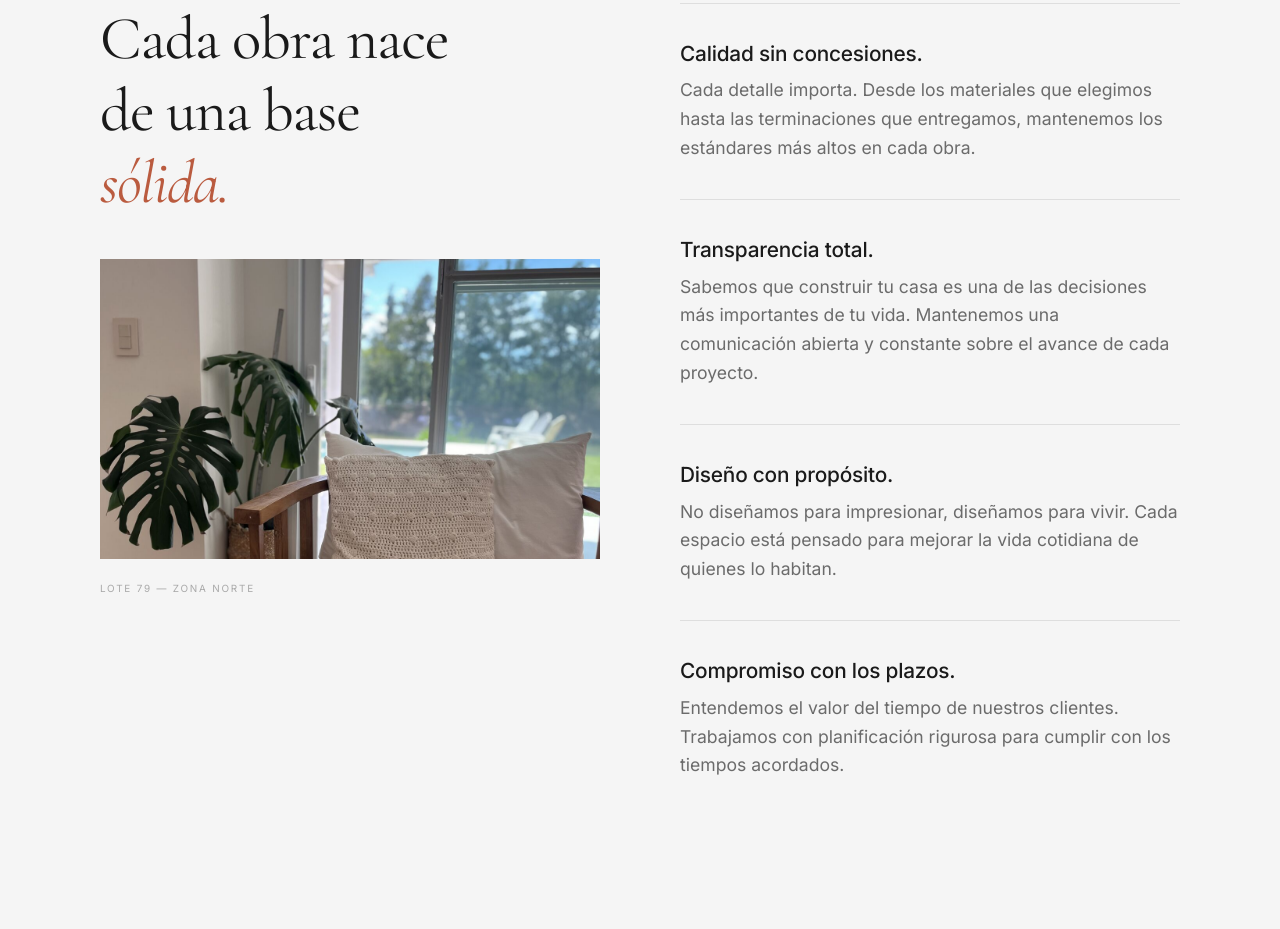
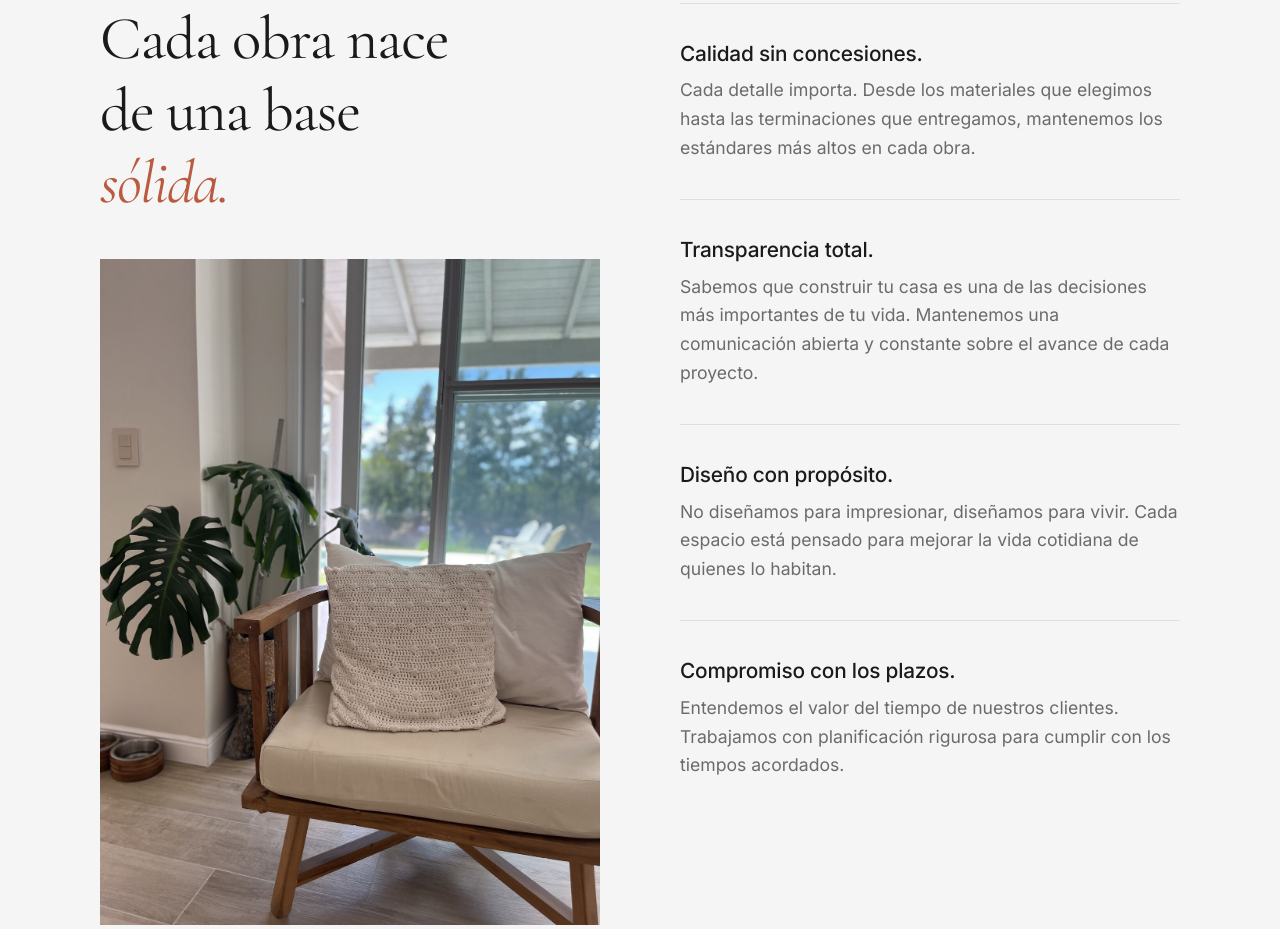
Before and after one commit to fernandoeijo1/vf-construcciones, a website: page index.html in a window 1280 px wide. Shown: the part 4231-5160 px from the top of the page. Drawn offline with nearby package versions, Linux system fonts and the light colour scheme.

Commit message:
Cambia imagen Valores a formato vertical (aspect-ratio 3/4)

```diff
--- a/index.html
+++ b/index.html
@@ -880,7 +880,7 @@
                 <h2 class="values-headline" style="position:static; top:auto;">
                     Cada obra nace de una base <em>sólida.</em>
                 </h2>
-                <div class="values-photo" style="margin-top:40px; overflow:hidden; height:300px;">
+                <div class="values-photo" style="margin-top:40px; overflow:hidden; aspect-ratio:3/4;">
                     <img src="brand_assets/lote-79/lote-79-4.jpeg"
                          alt="Lote 79 — interior"
                          style="width:100%; height:100%; object-fit:cover; object-position:center 30%; display:block;">
```
